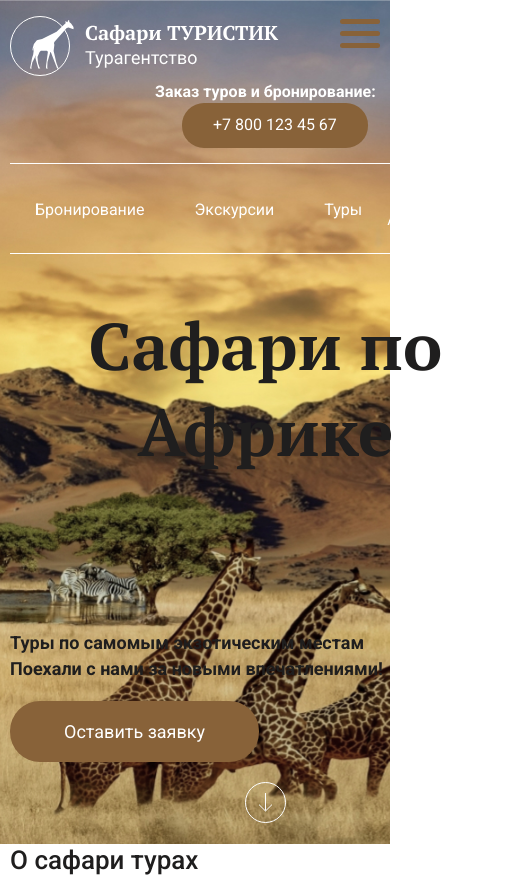
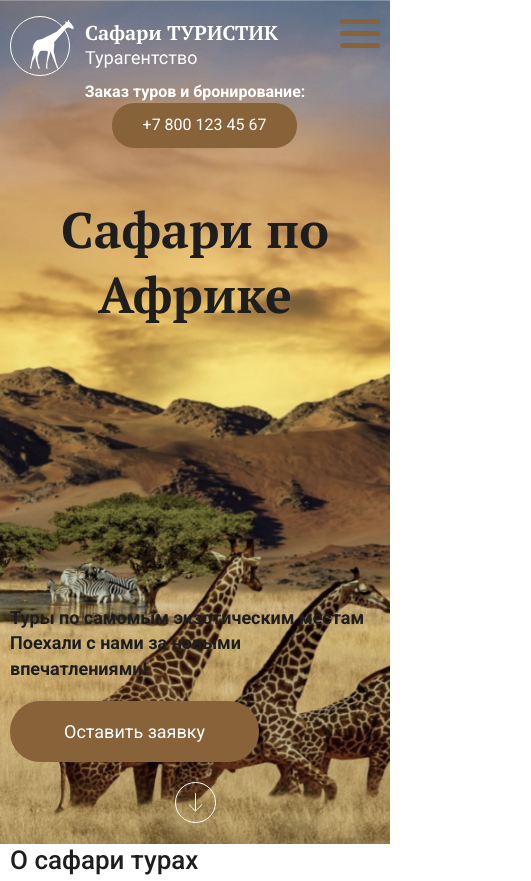
Before and after one commit to GolovanovAlex/Safari_in_Africa_landing, a plain HTML site: page index.html in a window 390 px wide. Shown: the top 881 px of the page, 531 px wide, since content can reach past the window. Drawn offline with nearby package versions, Linux system fonts and the light colour scheme.

Commit message:
menu_1.0

```diff
--- a/scss/style.scss
+++ b/scss/style.scss
@@ -673,15 +673,15 @@ body {
     top: 15px;
     right: 10px;
   }
-  .menu.active {
+  .menu {
     position: fixed;
-    display: flex;
-
-    top: -10px;
+    top: -13px;
     left: 0;
     right: 0;
     z-index: 5;
     background-color: $color-accent;
+    transition: all 0.5s ease-in-out;
+    transform: translateY(-110%);
     &__list {
       display: flex;
       text-align: center;
@@ -689,19 +689,26 @@ body {
     }
     &__item {
       width: 100%;
-      padding: 10px 30px;
+      padding: 10px 25px;
       &:hover {
       }
     }
     &__link {
       color: $color-text-light;
       &:hover {
-        color: red;
+        text-decoration: underline;
       }
     }
   }
+  .menu.active {
+    transition: all 0.4s ease-in-out;
+    transform: translateY(0);
+  }
 }
 @media (max-width: 600px) {
+  .header__title {
+    font-size: 50px;
+  }
   .content-text {
     padding-top: 50px;
     &__box {
```
Also changed, not shown: css/style.css.
